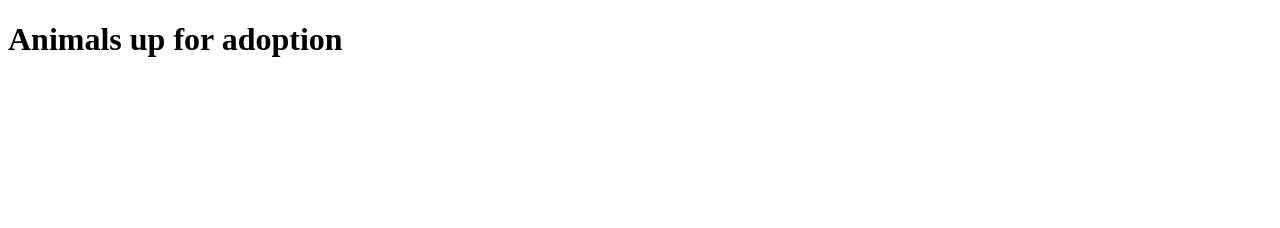
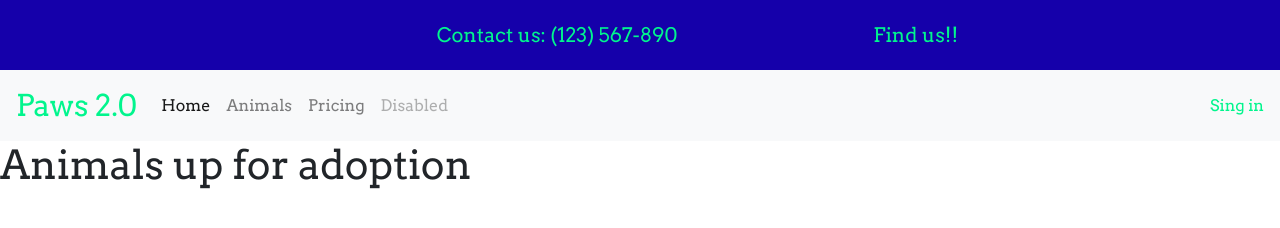
Before and after one commit to sebastianVilladam/paws-2.0, a plain HTML site: page animals.html in a window 1280 px wide. Drawn offline with nearby package versions, Linux system fonts and the light colour scheme.

Commit message:
creation of animals css file and js controller

```diff
--- a/animals.html
+++ b/animals.html
@@ -5,8 +5,57 @@
     <meta name="viewport" content="width=device-width, initial-scale=1.0">
     <meta http-equiv="X-UA-Compatible" content="ie=edge">
     <title>Document</title>
+
+    <link rel="stylesheet" href="https://stackpath.bootstrapcdn.com/bootstrap/4.3.1/css/bootstrap.min.css" integrity="sha384-ggOyR0iXCbMQv3Xipma34MD+dH/1fQ784/j6cY/iJTQUOhcWr7x9JvoRxT2MZw1T" crossorigin="anonymous">
+    <link rel="stylesheet" href="css/animals_style.css">
+    <link href="https://fonts.googleapis.com/css?family=Arvo&display=swap" rel="stylesheet">
 </head>
 <body>
+    <!--Extra info-->
+    <div class="container-fluid" id="extras">
+        <div class="row">
+            <div class="col-md-4"></div>
+            <div class="col-md-4">
+                Contact us: (123) 567-890
+            </div>
+            <div class="col-md-4">
+                <a href="https://goo.gl/maps/pezjgVRKjZbW7isi7">Find us!!</a>
+            </div>
+        </div>
+    </div>
+
+    <!--navbar-->
+    <nav class="navbar navbar-expand-lg navbar-light bg-light sticky-top">
+        <a class="navbar-brand" href="index.html">Paws 2.0</a>
+        <button class="navbar-toggler" type="button" data-toggle="collapse" data-target="#navbarNav" aria-controls="navbarNav" aria-expanded="false" aria-label="Toggle navigation">
+            <span class="navbar-toggler-icon"></span>
+        </button>
+        <div class="collapse navbar-collapse" id="navbarNav">
+            <ul class="navbar-nav">
+            <li class="nav-item active">
+                <a class="nav-link" href="index.html">Home<span class="sr-only">(current)</span></a>
+            </li>
+            <li class="nav-item">
+                <a class="nav-link" href="animals.html">Animals</a>
+            </li>
+            <li class="nav-item">
+                <a class="nav-link" href="#">Pricing</a>
+            </li>
+            <li class="nav-item">
+                <a class="nav-link disabled" href="#" tabindex="-1" aria-disabled="true">Disabled</a>
+            </li>
+            </ul>
+            <ul class="navbar-nav ml-auto">
+            <li>
+                <a href="" id="singin-link">Sing in</a>
+            </li>
+            </ul>
+        </div>
+    </nav>
+
     <h1>Animals up for adoption</h1>
 </body>
+<script src="https://code.jquery.com/jquery-3.3.1.slim.min.js" integrity="sha384-q8i/X+965DzO0rT7abK41JStQIAqVgRVzpbzo5smXKp4YfRvH+8abtTE1Pi6jizo" crossorigin="anonymous"></script>
+<script src="https://cdnjs.cloudflare.com/ajax/libs/popper.js/1.14.7/umd/popper.min.js" integrity="sha384-UO2eT0CpHqdSJQ6hJty5KVphtPhzWj9WO1clHTMGa3JDZwrnQq4sF86dIHNDz0W1" crossorigin="anonymous"></script>
+<script src="https://stackpath.bootstrapcdn.com/bootstrap/4.3.1/js/bootstrap.min.js" integrity="sha384-JjSmVgyd0p3pXB1rRibZUAYoIIy6OrQ6VrjIEaFf/nJGzIxFDsf4x0xIM+B07jRM" crossorigin="anonymous"></script>
 </html>
--- /dev/null
+++ b/css/animals_style.css
@@ -0,0 +1,45 @@
+/*
+*Color codes:
+*Green: #01f58d;
+        rgb(1, 245, 141);
+
+text: #d8d6d8;
+      rgb(216, 214, 216);
+
+blue: #1500aa;
+      rgb(21, 0, 170);
+*/
+
+*
+{
+    font-family: 'Arvo', serif;
+}
+
+/*uper navbar info style*/
+#extras
+{
+    background-color: #1500aa;
+    color: #01f58d;
+    padding: 20px 0;
+    font-size: 20px;
+}
+
+#extras a
+{
+    text-decoration: none;
+    color: #01f58d;
+}
+
+/*navbar style*/
+.navbar-brand
+{
+    color: #01f58d !important;
+    font-size: 30px;
+}
+
+.navbar #singin-link
+{
+    text-decoration: none;
+    color: #01f58d;
+    text-align: right;
+}
--- /dev/null
+++ b/js/AnimalsController.js
@@ -0,0 +1 @@
+'use strict'
```
